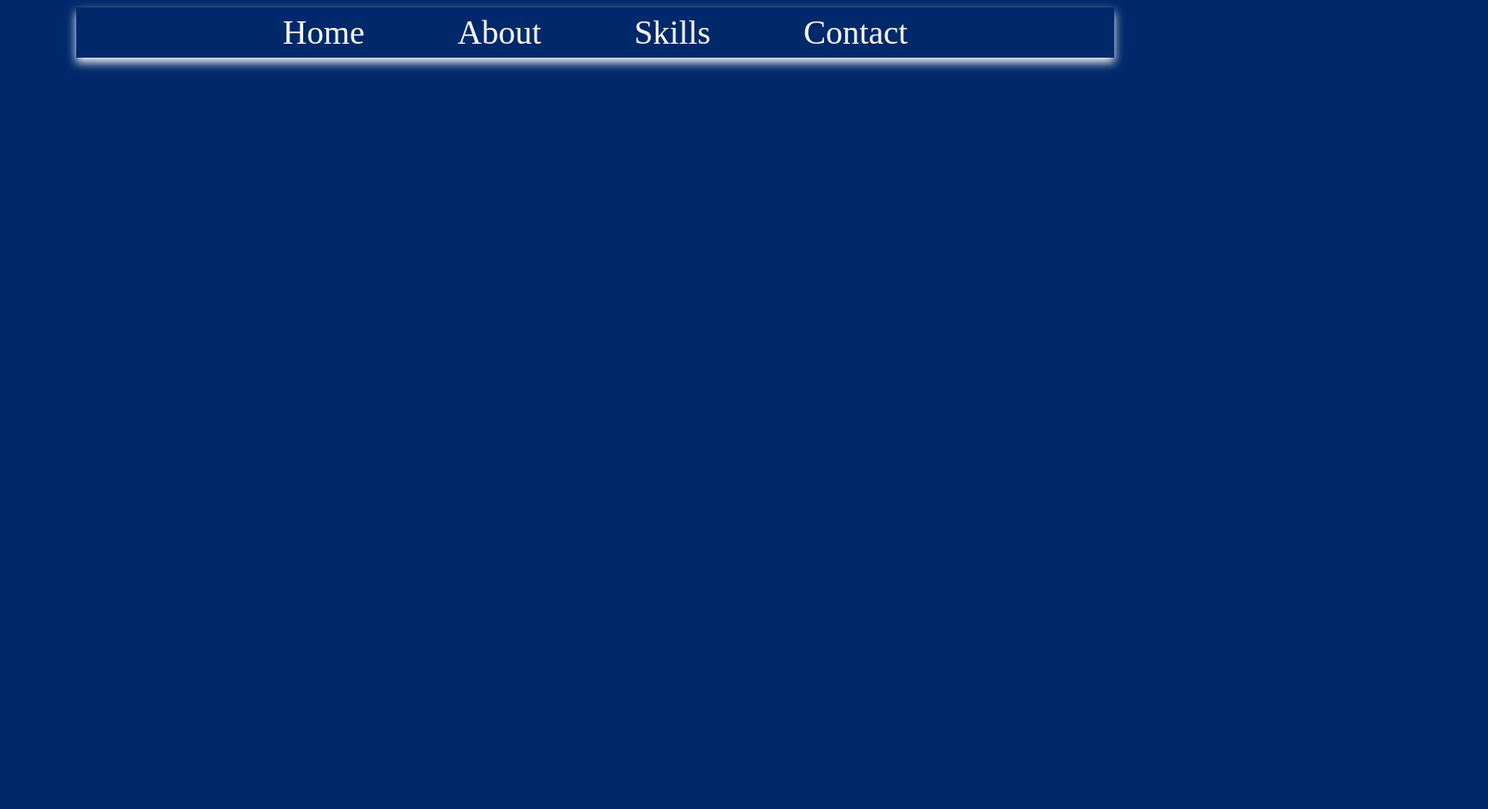
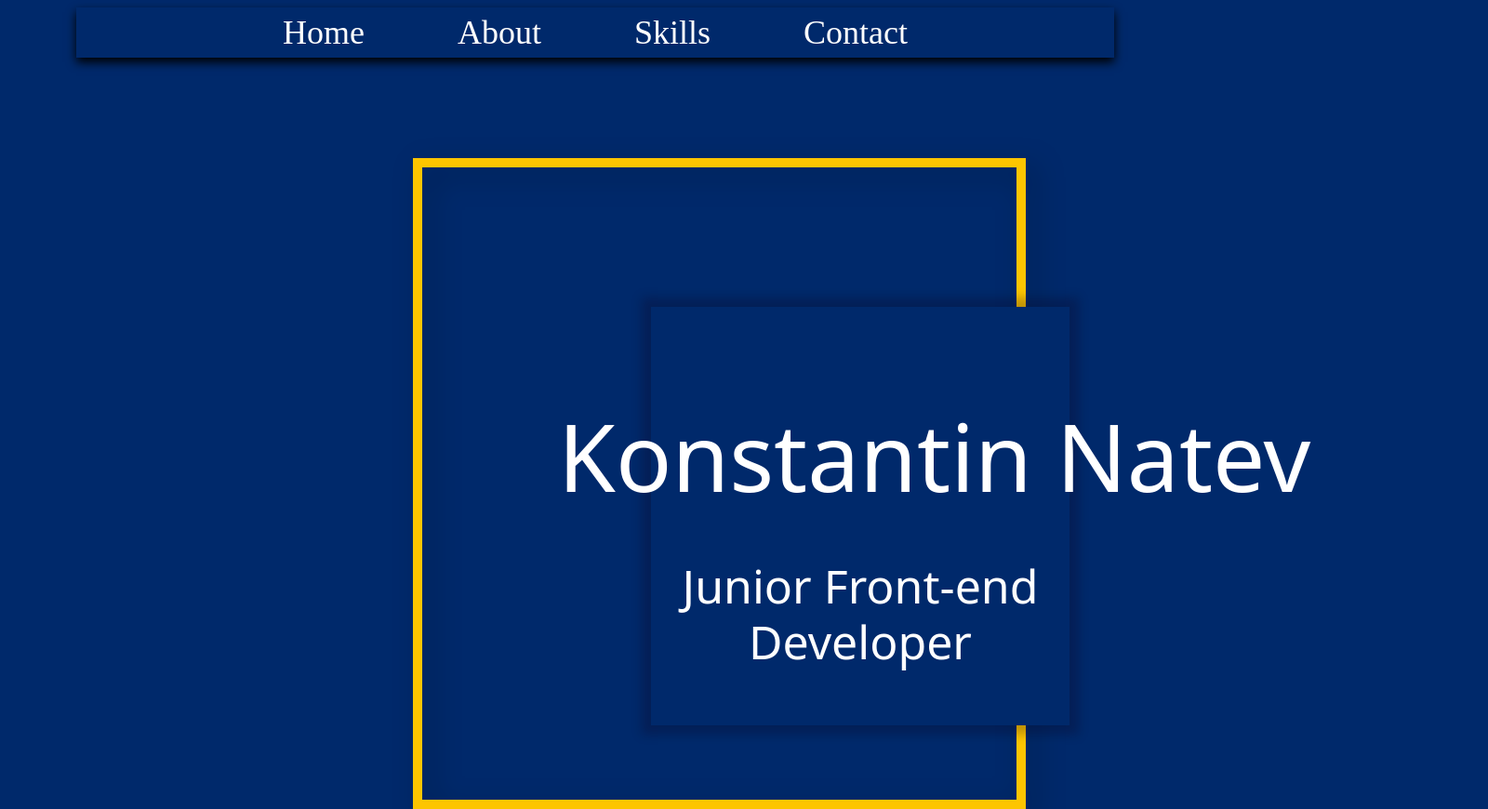
Before and after one commit to Cipher-20/CV, a plain HTML site: page index.html in a window 1280 px wide. Shown: the whole page at 93% size, 1600 px wide, since content can reach past the window. Before the commit the page ends 800 px from the top, so only its background shows below. Drawn offline with nearby package versions, Linux system fonts and the light colour scheme; a web font is replaced by a local one.

Commit message:
Home page with nav bar and my name and role

```diff
--- a/index.html
+++ b/index.html
@@ -12,8 +12,8 @@
     <title>Konstantin Natev</title>
 </head>
 <body id="background">
+    <div class="container">
     <nav class="navbar navbar-expand-lg ">
-        <div class="container">
 
           <div class="collapse navbar-collapse  " id="navbarNav">
             <ul class="navbar-nav  list-inline  mx-auto justify-content-center">
@@ -37,11 +37,20 @@
             </ul>
           </div>
 
+        </nav>
 
 
 
+
+        <div class="col-lg-2 col-md-3 col-xs-6 ">
+            <div id="big-box"></div>
+
+            <div id="small-box">
+                <h1 class="position-absolute nameStyle"> Konstantin Natev</h1>
+                <h2 class="position-absolute text-center roleName ">Junior Front-end Developer</h2>
+            </div>
         </div>
-      </nav>
 
+    </div>
 </body>
 </html>
--- a/style/style.css
+++ b/style/style.css
@@ -8,8 +8,11 @@
 
 }
 
+
+
 #background{
     background-color:  var(--color-base2);
+    color: white;
 }
 
 .classStyleNavElement{
@@ -21,7 +24,35 @@
 }
 
 #navbarNav{
-    box-shadow: 0px 5px 10px  #FFFFFF;
+    box-shadow: 0px 5px 10px    black;
+}
+
+#small-box {
+    position: absolute;
+    width:  450px;
+    height: 450px;
+    left: 700px;
+    top: 330px;
+
+    background: #00296B;
+    box-shadow: 0px 0px 10px 10px rgba(14, 0, 29, 0.25);
+ }
+
+ #big-box{
+    box-sizing: border-box;
+
+    position: absolute;
+    width: 659px;
+    height: 700px;
+    left: 444px;
+    top: 170px;
+
+    border: 10px solid #FDC500;
+    filter: drop-shadow(10px 10px 15px rgba(0, 0, 0, 0.25));
+ }
+
+ .col-lg-2, .col-md-3, .col-xs-6{
+    margin-top: 30px !important;
 }
 
 
@@ -38,3 +69,24 @@ a{
 img{
     width: 100%;
 }
+
+.nameStyle{
+    width:  1000px;
+    height: 112px;
+    left: -100px;
+    top: 100px;
+
+
+    font-weight: 400;
+    font-size: 100px;
+}
+
+.roleName{
+    width: 450px;
+    height: 112px;
+    top: 270px;
+
+    font-weight: 400;
+    font-size: 50px;
+
+}
```
